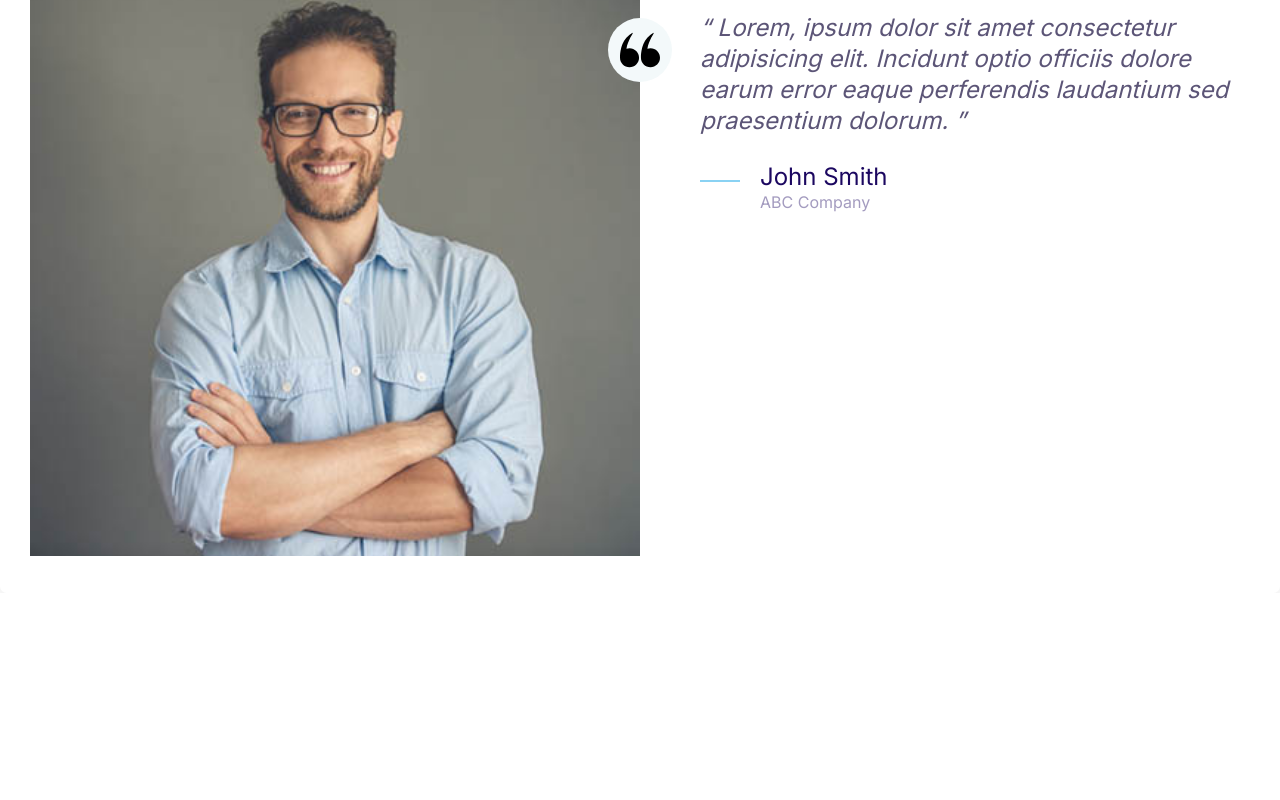
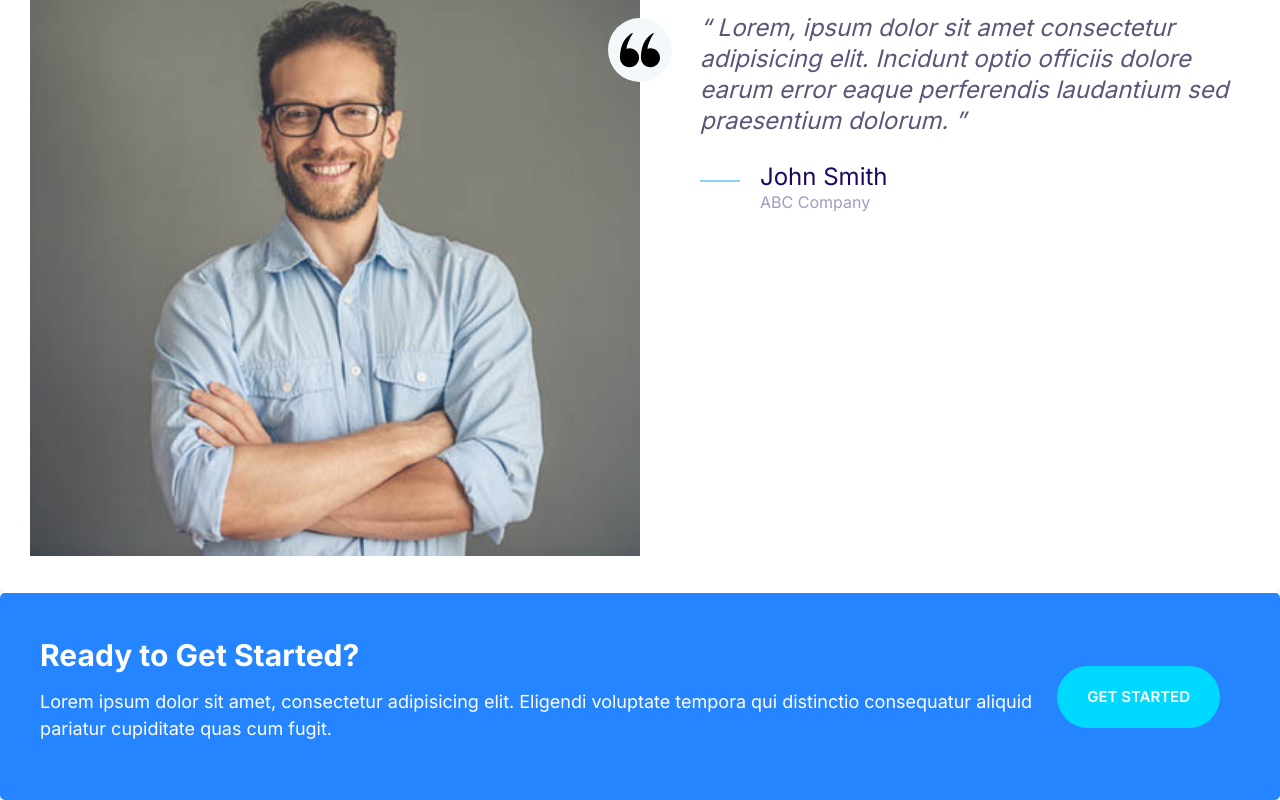
Before and after one commit to jaishankarg24/CloudNet, a plain HTML site: page index.html in a window 1280 px wide. Shown: the part 2027-2827 px from the top of the page. Before the commit the page ends 2620 px from the top, so only its background shows below. Drawn offline with Linux system fonts and the light colour scheme.

Commit message:
Callouts

```diff
--- a/css/styles.css
+++ b/css/styles.css
@@ -488,3 +488,44 @@ a {
     margin-right: 0;
   }
 }
+
+/* Callouts */
+.callout {
+  padding: 4rem;
+  border-radius: 5px;
+}
+
+.callout--primary {
+  background: var(--color-primary);
+  color: #fff;
+}
+
+.callout__heading {
+  color: #fff;
+  margin-top: 0;
+  font-size: 3rem;
+}
+
+.callout .btn {
+  justify-self: center;
+  align-self: center;
+}
+
+.callout__content {
+  text-align: center;
+}
+
+@media screen and (min-width: 768px) {
+  .callout .grid--1x2 {
+    grid-template-columns: 1fr auto;
+  }
+
+  .callout__content {
+    text-align: left;
+  }
+
+  .callout .btn {
+    justify-self: start;
+    margin: 0 2rem;
+  }
+}
--- a/index.html
+++ b/index.html
@@ -163,5 +163,19 @@
         </blockquote>
       </div>
     </div>
+
+    <div class="callout callout--primary">
+      <div class="grid grid--1x2">
+        <div class="callout__content">
+          <h2 class="callout__heading">Ready to Get Started?</h2>
+          <p>
+            Lorem ipsum dolor sit amet, consectetur adipisicing elit. Eligendi
+            voluptate tempora qui distinctio consequatur aliquid pariatur
+            cupiditate quas cum fugit.
+          </p>
+        </div>
+        <a href="#" class="btn btn--secondary btn--stretched">Get Started</a>
+      </div>
+    </div>
   </body>
 </html>
```
Also changed, not shown: components/callouts.html (added, +13 -0 lines).
